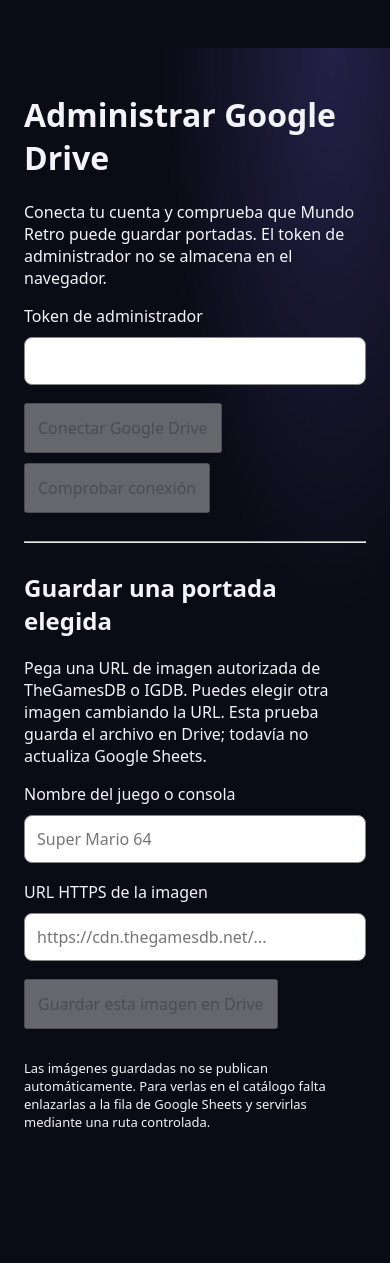
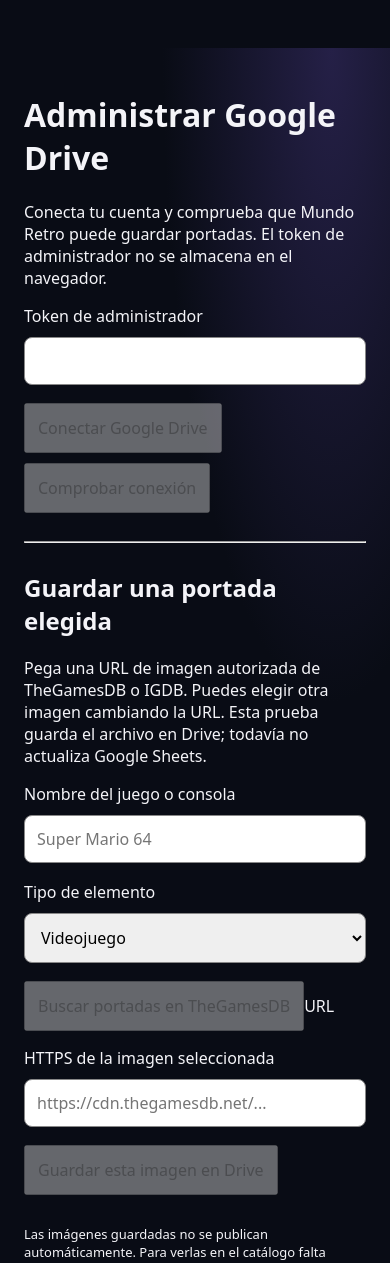
Before and after one commit to vash95/MundoRetro, a Next.js app: page /admin/google-drive in a window 390 px wide. Shown: the top 1263 px of the page. Before the commit the page ends 1216 px from the top, so only its background shows below. Built offline with nearby package versions, Linux system fonts and the light colour scheme.

Commit message:
Add TheGamesDB cover picker to mobile Google Drive admin

```diff
--- a/app/admin/google-drive/page.tsx
+++ b/app/admin/google-drive/page.tsx
@@ -3,7 +3,7 @@ import {useState} from 'react';
 type Check={ok?:boolean;folder?:string;canAddChildren?:boolean;error?:string;missing?:string[];status?:number};
 export default function GoogleDriveSetup(){
  const [token,setToken]=useState('');const [error,setError]=useState('');const [busy,setBusy]=useState(false);
- const [check,setCheck]=useState<Check|null>(null);const [url,setUrl]=useState('');const [name,setName]=useState('');const [saved,setSaved]=useState('');
+ const [check,setCheck]=useState<Check|null>(null);const [results,setResults]=useState<Array<{url:string;type:string;side:string}>>([]);const [kind,setKind]=useState('game');const [url,setUrl]=useState('');const [name,setName]=useState('');const [saved,setSaved]=useState('');
  async function connect(){
   setError('');setBusy(true);
   try{
@@ -17,6 +17,11 @@ export default function GoogleDriveSetup(){
   setError('');setBusy(true);setCheck(null);
   try{const r=await fetch('/api/admin/drive-status',{headers:{Authorization:'Bearer '+token},cache:'no-store'});const d=await r.json();setCheck(d)}
   catch{setError('No se pudo verificar Drive.')}finally{setBusy(false)}
+ }
+ async function searchCovers(){
+  setError('');setResults([]);setBusy(true);
+  try{const r=await fetch('/api/admin/search-covers?title='+encodeURIComponent(name)+'&kind='+kind,{headers:{Authorization:'Bearer '+token},cache:'no-store'});const d=await r.json();if(!r.ok||d.error){setError(d.error||'Error de búsqueda');return}setResults(d.images||[]);if(!d.images?.length)setError('No hay imágenes disponibles para este título')}
+  catch{setError('Error al consultar TheGamesDB')}finally{setBusy(false)}
  }
  async function save(){
   setError('');setSaved('');setBusy(true);
@@ -42,7 +47,11 @@ export default function GoogleDriveSetup(){
   <p>Pega una URL de imagen autorizada de TheGamesDB o IGDB. Puedes elegir otra imagen cambiando la URL. Esta prueba guarda el archivo en Drive; todavía no actualiza Google Sheets.</p>
   <label htmlFor="name">Nombre del juego o consola</label>
   <input id="name" value={name} onChange={e=>setName(e.target.value)} placeholder="Super Mario 64" style={input}/>
-  <label htmlFor="url">URL HTTPS de la imagen</label>
+  <label htmlFor="kind">Tipo de elemento</label>
+  <select id="kind" value={kind} onChange={e=>setKind(e.target.value)} style={input}><option value="game">Videojuego</option><option value="console">Consola</option></select>
+  <button disabled={!token||name.length<2||busy} onClick={searchCovers} style={{padding:12,marginBottom:16}}>Buscar portadas en TheGamesDB</button>
+  {results.length>0&&<div style={{display:'grid',gridTemplateColumns:'repeat(2,minmax(0,1fr))',gap:12,margin:'14px 0'}}>{results.map((p,i)=><button key={p.url+i} onClick={()=>setUrl(p.url)} style={{border:url===p.url?'3px solid #16a34a':'1px solid #888',borderRadius:8,padding:8,background:'transparent',color:'inherit'}}><img src={p.url} alt={'Portada '+(i+1)} loading="lazy" style={{width:'100%',height:150,objectFit:'contain'}}/><span style={{display:'block',fontSize:12}}>{p.type||'Imagen'} {p.side||''}</span><span style={{display:'block',fontSize:12}}>{url===p.url?'✓ Seleccionada':'Seleccionar'}</span></button>)}</div>}
+  <label htmlFor="url">URL HTTPS de la imagen seleccionada</label>
   <input id="url" value={url} onChange={e=>setUrl(e.target.value)} placeholder="https://cdn.thegamesdb.net/..." style={input}/>
   {url.startsWith('https://')&&<img src={url} alt="Vista previa de la portada elegida" style={{maxWidth:180,maxHeight:240,objectFit:'contain',display:'block',marginBottom:16}}/>}
   <button disabled={!token||!url||busy} onClick={save} style={{padding:12}}>Guardar esta imagen en Drive</button>
```
